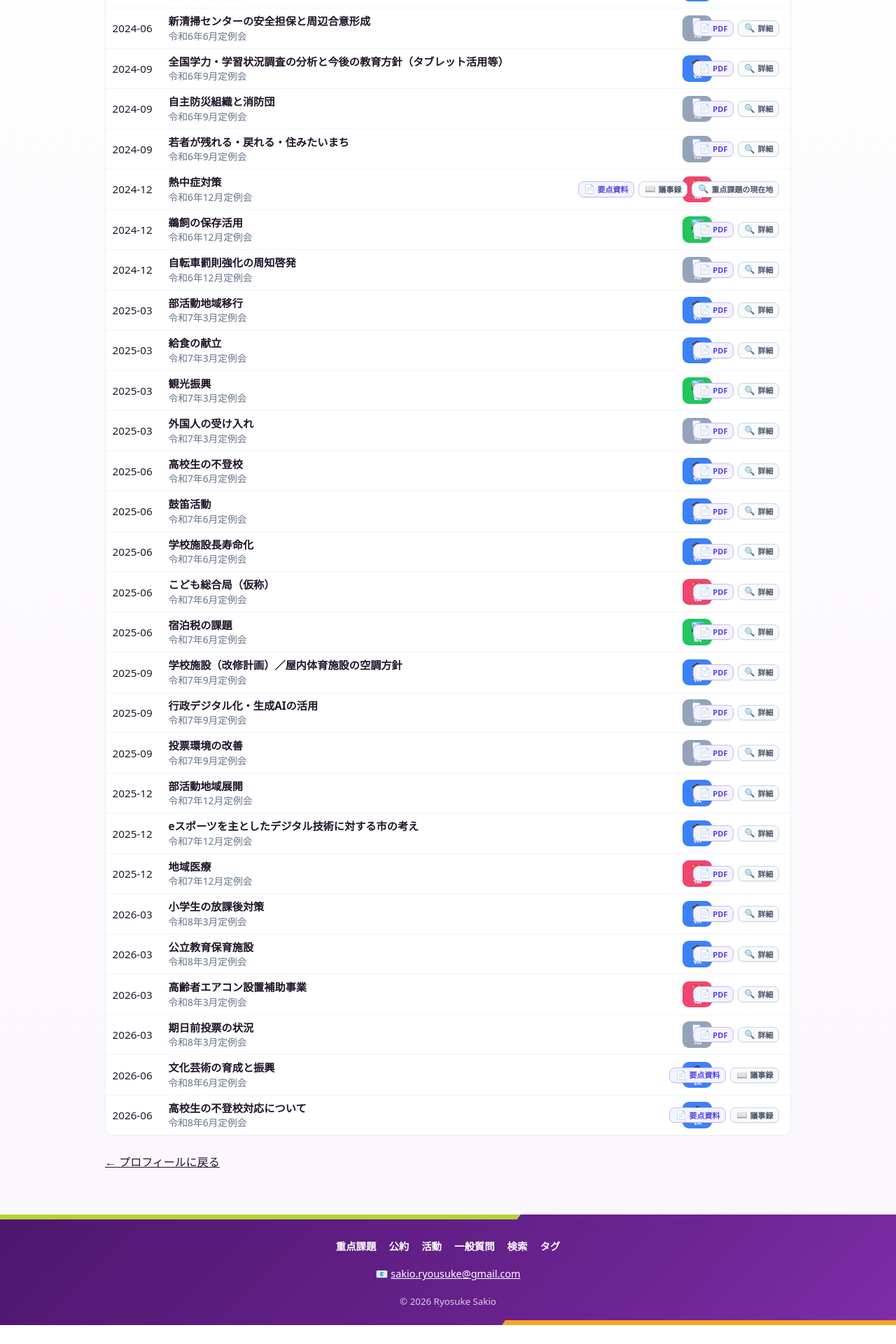
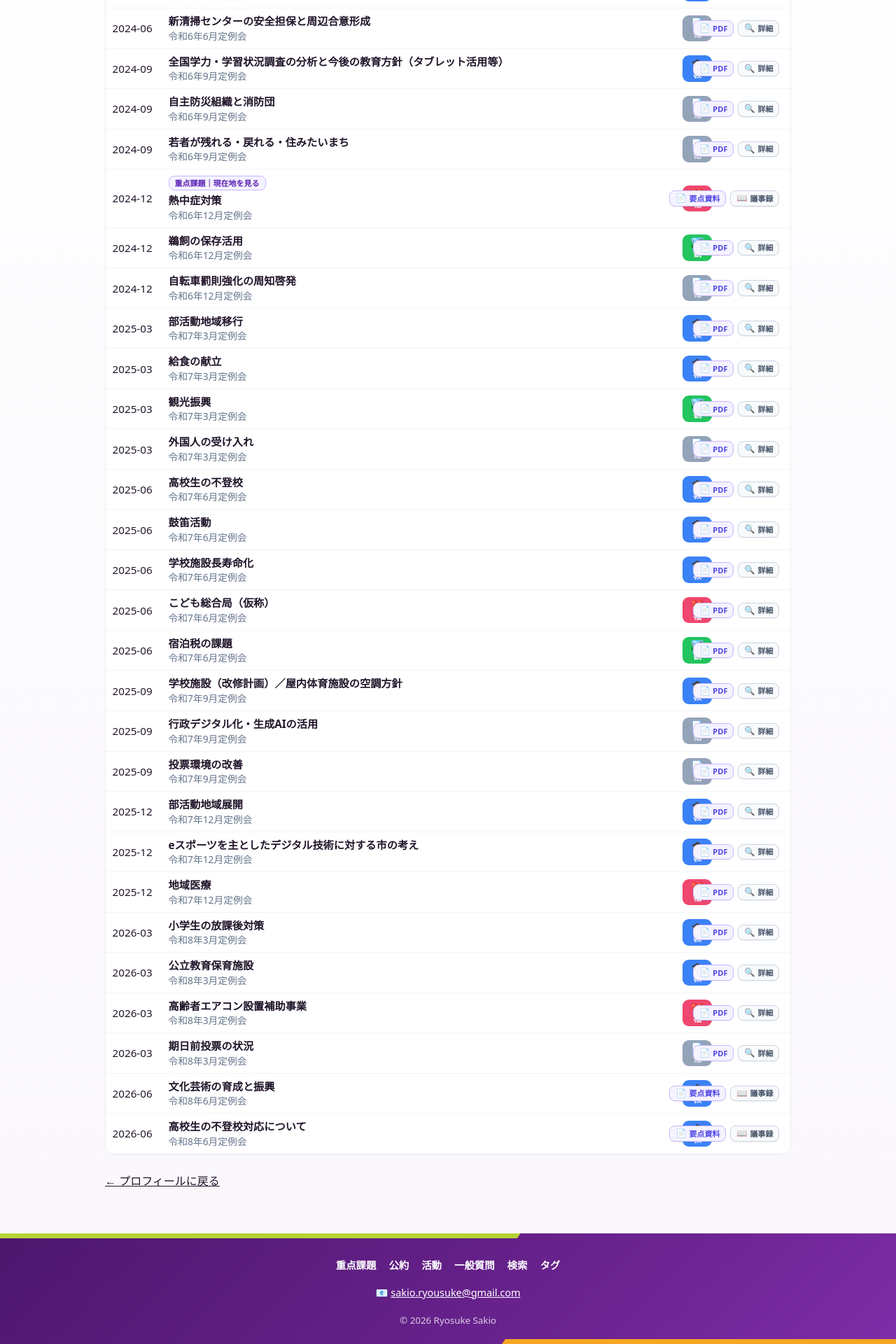
Before and after one commit to sakioryousuke-eng/activity-site, a Jekyll site: the page built from pages/matrix.html, in a window 1280 px wide. Shown: the part 1071-2991 px from the top of the page at 70% size. Built offline with Jekyll 4.4.1, drawn with Linux system fonts in a browser that asks for light colours; before the commit the page ends 2964 px from its top, so only the background shows below that.

Commit message:
重点課題への導線をタイトル上部へ移動

```diff
--- a/pages/matrix.html
+++ b/pages/matrix.html
@@ -68,6 +68,14 @@ table.matrix{width:100%;border-collapse:collapse;font-size:.95rem;table-layout:f
 .cat-wel{background:#ef476f} /* 福祉 */
 .cat-tour{background:#22c55e}/* 観光 */
 .cat-oth{background:#94a3b8} /* その他 */
+
+.priority-context-link{
+  display:inline-flex;align-items:center;gap:4px;
+  margin:0 0 4px;padding:3px 8px;
+  color:#5b21b6;border:1.5px solid #c7b8ff;border-radius:8px;background:#f5f3ff;
+  font-size:11px;font-weight:700;line-height:1.2;text-decoration:none;white-space:nowrap;
+}
+.priority-context-link:hover{background:#ede9fe;border-color:#a78bfa}
 
 /* ============= 資料／議事録／詳細：衝突回避の新クラス(.actbox/.actbtn) ============= */
 .matrix td:last-child{ text-align:right; }
@@ -180,6 +188,7 @@ table.matrix{width:100%;border-collapse:collapse;font-size:.95rem;table-layout:f
             data-related='{{ r.related | jsonify }}'>
           <td>{{ s.month }}</td>
           <td>
+            {% if s.priority_url %}<a class="priority-context-link" href="{{ s.priority_url | relative_url }}">重点課題｜現在地を見る</a>{% endif %}
             <div class="cell-title">{{ s.text }}</div>
             <div class="cell-session">{{ s.session }}</div>
           </td>
@@ -194,7 +203,6 @@ table.matrix{width:100%;border-collapse:collapse;font-size:.95rem;table-layout:f
               {% if s.minutes_pdf %}
                 <a class="actbtn actbtn--pdf" href="{{ s.pdf | relative_url }}" data-modal="pdf" data-title="{{ s.text }}｜要点資料">要点資料</a>
                 <a class="actbtn actbtn--minutes" href="{{ s.minutes_pdf | relative_url }}" data-modal="pdf" data-title="{{ s.text }}｜議事録">議事録</a>
-                {% if s.priority_url %}<a class="actbtn actbtn--detail" href="{{ s.priority_url | relative_url }}">重点課題の現在地</a>{% endif %}
               {% else %}
                 {% if s.pdf %}<a class="actbtn actbtn--pdf" href="{{ s.pdf | relative_url }}" data-modal="pdf" data-title="{{ s.text }}">PDF</a>{% endif %}
                 <a class="actbtn actbtn--detail detail-link" href="#">詳細</a>
```
